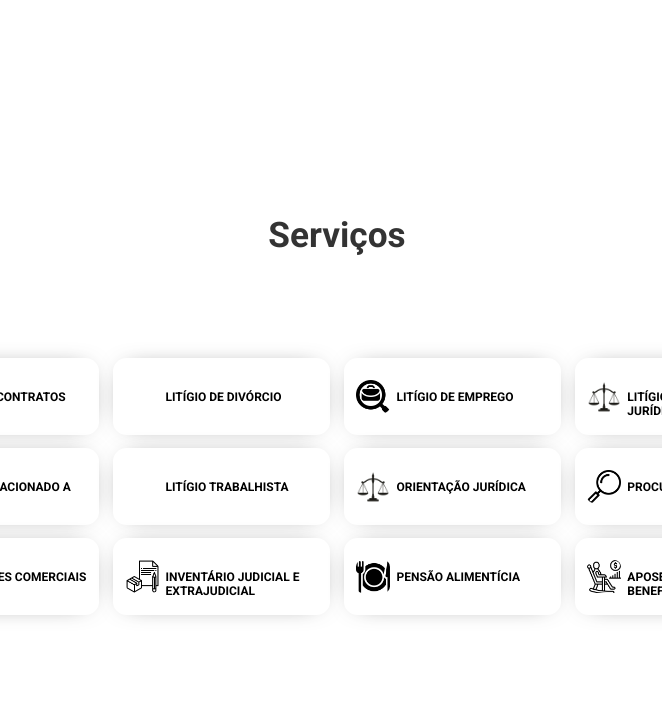
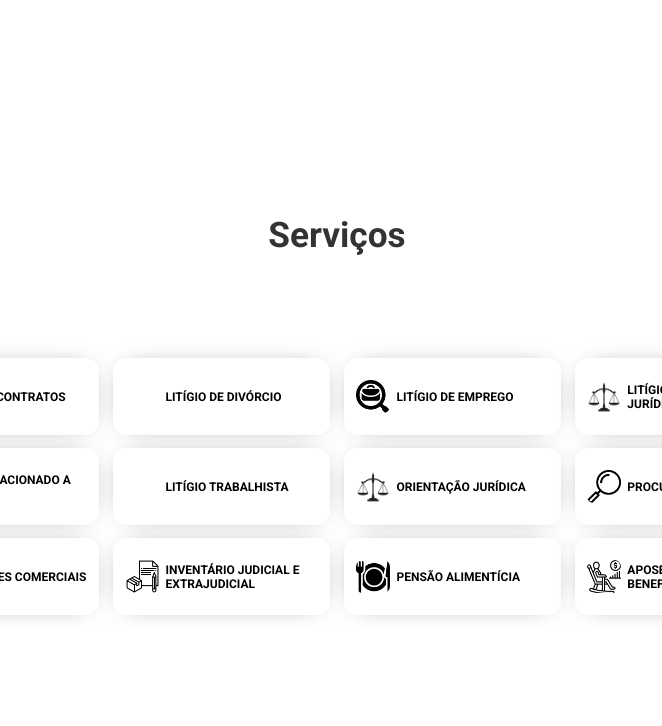
Before and after one commit to Lo-Zig/Mazutti, a plain HTML site: page index.html in a window 1280 px wide. Shown: the part 517-1243 px from the top of the page, without its empty margins (303-965 px from the left). Drawn offline with Linux system fonts and the light colour scheme.

Commit message:
mude aqui

```diff
--- a/src/css/styles.css
+++ b/src/css/styles.css
@@ -360,9 +360,6 @@ a {
 .zig {
     text-decoration: none;
 }
-p{
-    height: 1vw
-}
 .direita {
     text-align: right;
     width: 50%;
```
